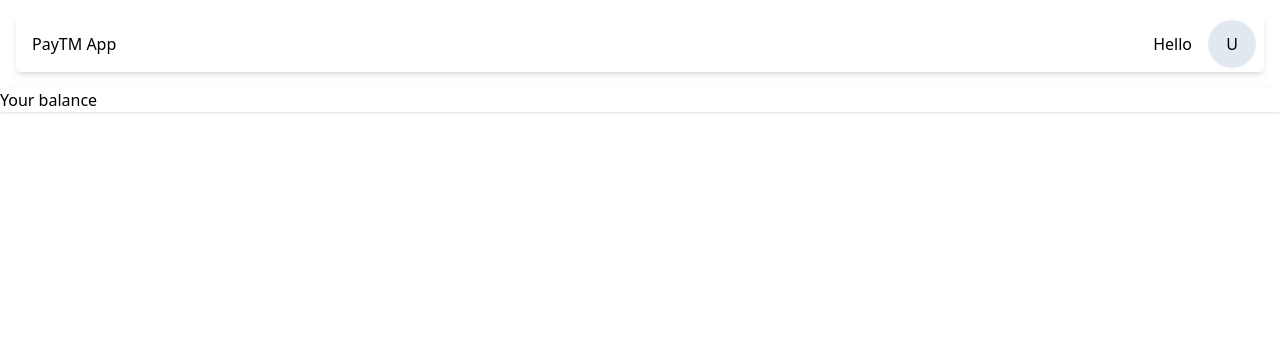
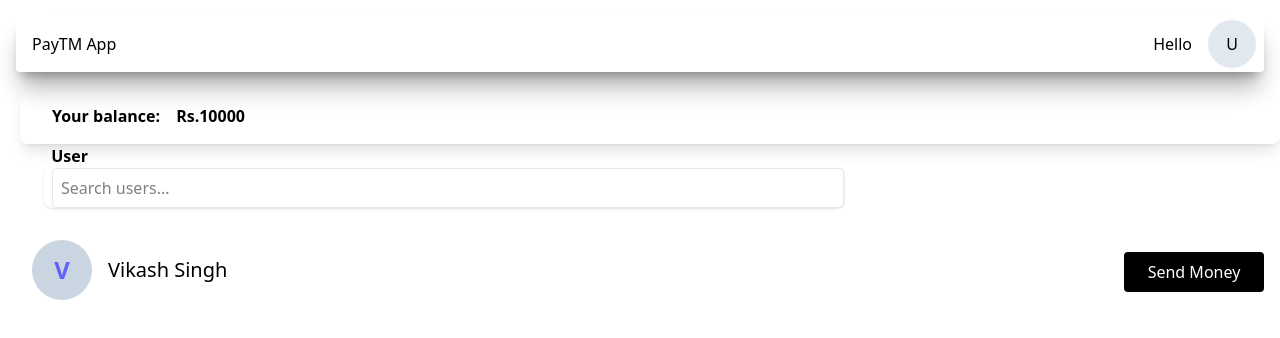
Before and after one commit to supersingh471/projects, a React (Vite) app in the folder frontend/: page /dashboard in a window 1280 px wide. Shown: the top 338 px of the page. Built offline with nearby package versions, Linux system fonts and the light colour scheme.

Commit message:
updated dashboard

```diff
--- a/frontend/src/components/Appbar.jsx
+++ b/frontend/src/components/Appbar.jsx
@@ -1,6 +1,6 @@
 
 export const Appbar = () => {
-	return <div className="flex justify-between shadow-md rounded h-14 m-4">
+	return <div className="flex justify-between shadow-xl/30 rounded h-14 m-4">
 				<div className="flex flex-col justify-center h-full ml-4">
 					PayTM App
 				</div>
--- a/frontend/src/components/Balance.jsx
+++ b/frontend/src/components/Balance.jsx
@@ -1,10 +1,10 @@
 export const Balance = ({value}) => {
-	return <div className="flex shadow h-full ">
-		<div>
-			Your balance
+	return <div className="flex items-center shadow-lg h-14 font-bold rounded-lg ml-5">
+		<div className="px-8 pr-4">
+			Your balance:
 		</div>
-		<div>
-			{value}
+		<div className="">
+			Rs.10000{value}
 		</div>
 	</div>
 }
--- a/frontend/src/components/Users.jsx
+++ b/frontend/src/components/Users.jsx
@@ -0,0 +1,41 @@
+import { useState } from "react"
+import { Button } from "./Button"
+export const Users = () => {
+	const [users,setUsers] = useState([{
+		firstName: "Vikash",
+		lastName: "Singh",
+		_id:1
+	}]);
+
+	return <div className="h-screen ml-8 ">
+		<div className="flex justify-end w-14 font-bold">
+			User
+		</div>
+		<div className="flex pl-2 h-10 w-200 shadow rounded-lg ml-3">
+			<input type="search" placeholder="Search users..." className="w-full px-2 border rounded border-slate-200"/>
+		</div>
+		<div>
+			{users.map(user => <User user={user}/>)}
+		</div>
+	</div>
+}
+
+function User({user}) {
+	return <div className="flex justify-between mt-8">
+		<div className="flex w-full">
+			<div className="flex justify-center items-center bg-slate-300 rounded-4xl w-15 h-15">
+				<div className="font-bold text-2xl text-indigo-500">
+					{user.firstName[0]}
+				</div>
+			</div>
+			<div className="flex ml-4 text-xl items-center">
+				<div className="">
+					{user.firstName} {user.lastName}
+				</div>
+			</div>
+		</div>
+		<div className="w-40 mr-4 mt-3">
+			<Button label={"Send Money"}/>
+		</div>
+	</div>
+}
--- a/frontend/src/pages/Dashboard.jsx
+++ b/frontend/src/pages/Dashboard.jsx
@@ -1,9 +1,12 @@
 import { Appbar } from "../components/Appbar"
 import { Balance } from "../components/Balance"
+import { Users } from "../components/Users"
+
 
 export const Dashboard = () => {
-	return <div>
+	return <div className="">
 		<Appbar/>
 		<Balance/>
+		<Users/>
 	</div>
 }
--- a/frontend/src/pages/SendMoney.jsx
+++ b/frontend/src/pages/SendMoney.jsx
@@ -1,4 +1,11 @@
+import { Heading } from "../components/Heading"
 
 export const SendMoney = () => {
-
+	return <div>
+		<div>
+			<div className="">
+				<Heading label={"Send Money"}/>
+			</div>
+		</div>
+	</div>
 }
```
